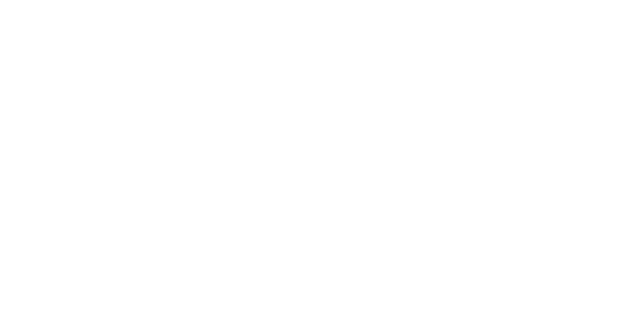
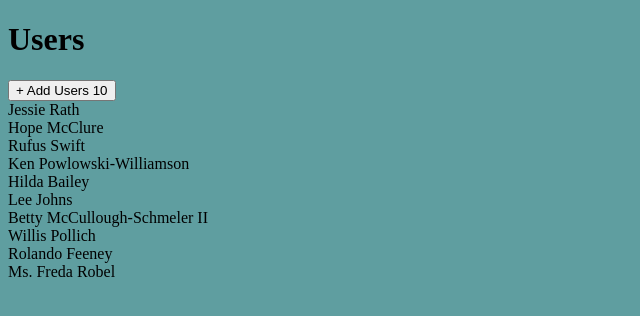
Before and after one commit to IsmayelAlam/practice_react, a React (Create React App) app in the folder react_practice010/: page / in a window 1280 px wide. Shown: the top 316 px of the page, without its empty margins (0-640 px from the left). Built offline with nearby package versions, Linux system fonts and the light colour scheme; data requests are answered from the project's data file.

Commit message:
add new users automatically

```diff
--- a/react_practice010/bd.json
+++ b/react_practice010/bd.json
@@ -1,12 +1,44 @@
 {
   "users": [
     {
-      "id": 1,
-      "name": "Maya"
+      "name": "Jessie Rath",
+      "id": "IbX2wm7lEgOim_wkUd9pv"
     },
     {
-      "id": 2,
-      "name": "Himel"
+      "name": "Hope McClure",
+      "id": "AOYfTyQAQZJn5Qb2QMzAc"
+    },
+    {
+      "name": "Rufus Swift",
+      "id": "svCCw7k17nHMxnA8RrQeX"
+    },
+    {
+      "name": "Ken Powlowski-Williamson",
+      "id": "Zsu4xD1fGNlsbOUetC114"
+    },
+    {
+      "name": "Hilda Bailey",
+      "id": "1sffQiy3E3ukgro1TJZRW"
+    },
+    {
+      "name": "Lee Johns",
+      "id": "MmBSRtqmSACN3gqyH53uv"
+    },
+    {
+      "name": "Betty McCullough-Schmeler II",
+      "id": "xOGBkKLxTZ0pGILAczsx-"
+    },
+    {
+      "name": "Willis Pollich",
+      "id": "2HxwZofdLZ_xmkXfqbYaZ"
+    },
+    {
+      "name": "Rolando Feeney",
+      "id": "ObLGG44xIuUGjuDjI7VUA"
+    },
+    {
+      "name": "Ms. Freda Robel",
+      "id": "SdcO6rdZu2jX-Z_t3SFuW"
     }
   ],
   "albums": [],
--- a/react_practice010/src/components/UsersList.js
+++ b/react_practice010/src/components/UsersList.js
@@ -1,5 +1,6 @@
 import { useEffect } from "react";
-import { fetchUsers } from "../store";
+import { addUser, fetchUsers } from "../store";
+import Button from "./Button";
 import { useDispatch, useSelector } from "react-redux";
 import Skeleton from "./Skeleton";
 
@@ -10,20 +11,39 @@
 
   useEffect(() => {
     dispatch(fetchUsers());
-    console.log("test");
   }, [dispatch]);
 
-  if (isLoading)
+  const handleUserAdd = () => dispatch(addUser());
+
+  if (isLoading) {
     return (
       <div>
-        <Skeleton className={"h-5 w-full"} />
-        <Skeleton className={"h-5 w-5"} />
-        <Skeleton className={"h-5 w-10"} />
-        <Skeleton className={"h-10 w-full"} />
-        <Skeleton className={"h-10 w-10"} />
+        <Skeleton className={"h-10 w-full"} times={data.length} />
       </div>
     );
+  }
+
   if (error) return <div>Error fetching data...</div>;
 
-  return <div>{data.length}</div>;
+  const renderUser = data.map((user) => {
+    return (
+      <div key={user.id} className="mb-2 border rounded">
+        <div className="flex p-2 justify-between items-center cursor-pointer">
+          {user.name}
+        </div>
+      </div>
+    );
+  });
+
+  return (
+    <div>
+      <div className="flex flex-row justify-between m-3">
+        <h1 className="m-2 text-xl">Users</h1>
+        <Button rounded secondary onClick={handleUserAdd}>
+          + Add Users {data.length}
+        </Button>
+      </div>
+      {renderUser}
+    </div>
+  );
 }
--- a/react_practice010/src/index.css
+++ b/react_practice010/src/index.css
@@ -3,5 +3,5 @@
 @tailwind utilities;
 
 body {
-  /* background-color: cadetblue; */
+  background-color: cadetblue;
 }
--- a/react_practice010/src/store/index.js
+++ b/react_practice010/src/store/index.js
@@ -8,3 +8,4 @@
 });
 
 export * from "./thunks/fetchUser";
+export * from "./thunks/addUser";
--- a/react_practice010/src/store/slices/userSlice.js
+++ b/react_practice010/src/store/slices/userSlice.js
@@ -1,5 +1,6 @@
 import { createSlice } from "@reduxjs/toolkit";
 import { fetchUsers } from "../thunks/fetchUser";
+import { addUser } from "../thunks/addUser";
 
 const userSlice = createSlice({
   name: "user",
@@ -21,6 +22,18 @@
       state.isLoading = false;
       state.error = action.error;
     });
+
+    builder.addCase(addUser.pending, (state, action) => {
+      state.isLoading = true;
+    });
+    builder.addCase(addUser.fulfilled, (state, action) => {
+      state.isLoading = false;
+      state.data.push(action.payload);
+    });
+    builder.addCase(addUser.rejected, (state, action) => {
+      state.isLoading = false;
+      state.error = action.error;
+    });
   },
 });
 
--- /dev/null
+++ b/react_practice010/src/store/thunks/addUser.js
@@ -0,0 +1,12 @@
+import { createAsyncThunk, nanoid } from "@reduxjs/toolkit";
+import axios from "axios";
+import { faker } from "@faker-js/faker";
+
+export const addUser = createAsyncThunk("users/add", async () => {
+  const response = await axios.post("http://localhost:3005/users", {
+    name: faker.name.fullName(),
+    id: nanoid(),
+  });
+
+  return response.data;
+});
--- a/react_practice010/src/store/thunks/fetchUser.js
+++ b/react_practice010/src/store/thunks/fetchUser.js
@@ -4,7 +4,7 @@
 const fetchUsers = createAsyncThunk("users/fetch", async () => {
   const response = await axios.get("http://localhost:3005/users");
 
-  await pause(10000);
+  await pause(1500);
 
   return response.data;
 });
```
